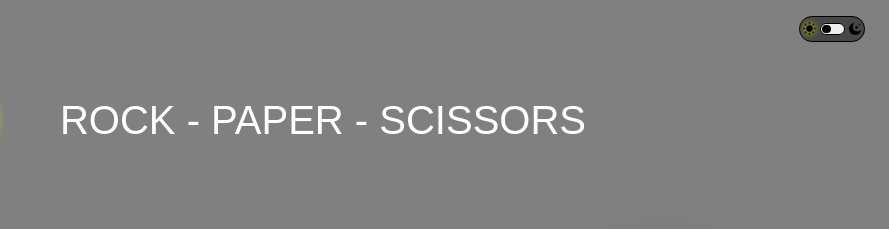
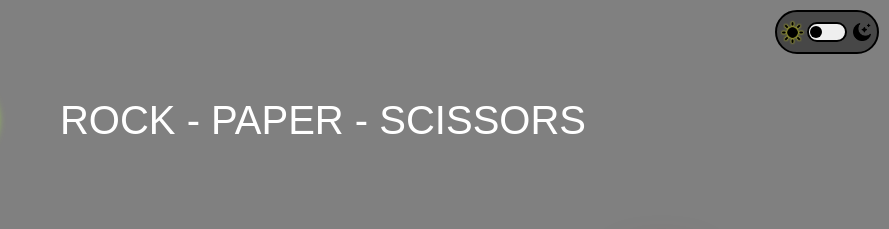
Before and after one commit to qFilipo/KamienPapierNozyce, a plain HTML site: page index.html in a window 1280 px wide. Shown: the top 229 px of the page, 391-1280 px from the left. Drawn offline with Linux system fonts and the light colour scheme.

Commit message:
Update index2.css

```diff
--- a/day_night/index2.css
+++ b/day_night/index2.css
@@ -7,21 +7,37 @@ body{
 }
 
 #day-night{
-    position: absolute;
-    top: 2vh;
-    left: 93vw;
-    width: 5vw;
-    height: 3vh;
+    top: 10px;
+    right: 10px;
+    min-height: 40px;
+    min-width: 100px;
+    border-radius: 30px;
+    border: 2px solid black;
+}
+
+#day,#night{
+    width: 30px;
+}
+
+#shift{
+    height: 20px;
+    min-width: 40px;
+    padding: 0 0.1vw;
+    border-radius: 30px;
+    border: 2px solid black;
+}
+
+#ball{
+    width: 12px;
+    height: 12px;
+}
+
+#day-night{
+    position: absolute ;
     background-color: inherit;
     display: flex;
     justify-content: space-between;
     background-color: rgba(59, 59, 59, 0.81);
-    border-radius: 1vw;
-    border: 0.2vh solid black;
-}
-
-#day,#night{
-    width: 1.5vw;
 }
 
 #day{
@@ -30,17 +46,11 @@ body{
     background-repeat: no-repeat;
     background-size: contain;
     background-size: 70%;
-    filter: drop-shadow(0 0 0.3vw yellow);
+    filter: drop-shadow(0 0 1px yellow);
 }
 
 #shift{
-    height: 1.6vh;
-    width: 2vw;
-    margin: 0;
-    padding: 0 0.1vw;
     box-sizing: border-box;
-    border-radius: 1vw;
-    border: 0.2vh solid black;
     margin: auto 0;
 }
 
@@ -59,8 +69,6 @@ body{
 #ball{
     background-color: black;
     border-radius: 50%;
-    width: 1.1vh;
-    height: 1.1vh;
 }
 
 @keyframes movie {
@@ -68,13 +76,13 @@ body{
         transform: translateX(0%);
     }
     to{
-        transform: translateX(1vw);
+        transform: translateX(16px);
     }
 }
 
 @keyframes movie2 {
     from{
-        transform: translateX(1vw);
+        transform: translateX(16px);
     }
     to{
         transform: translateX(0%);
```
